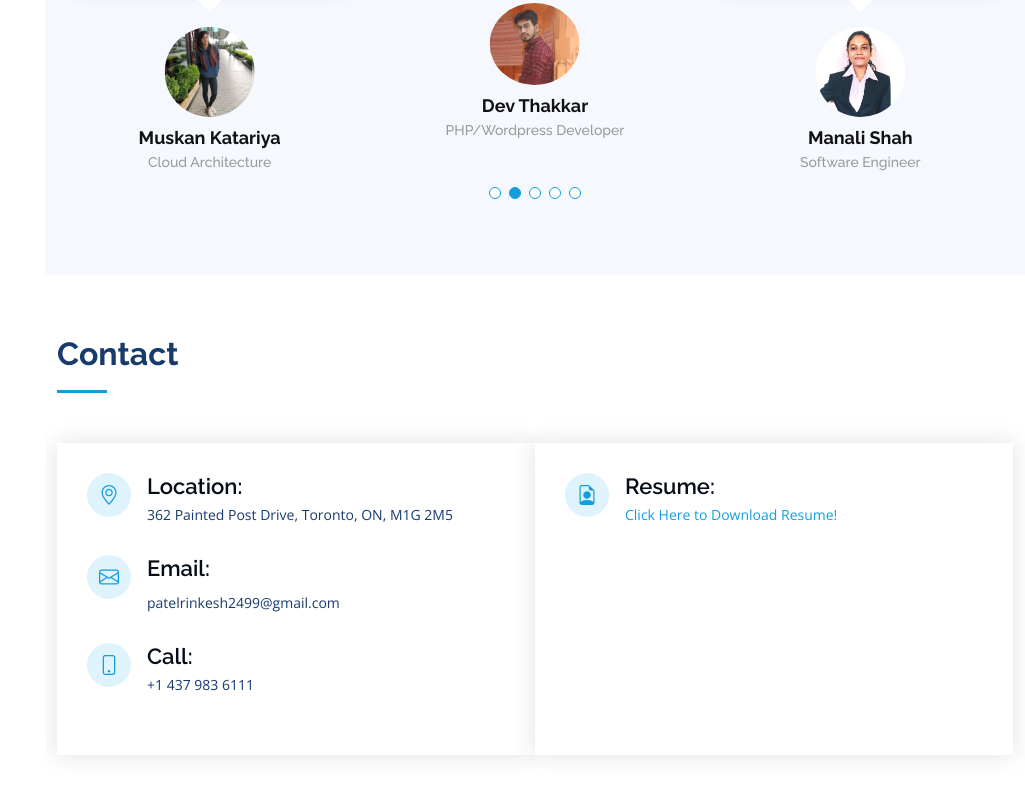
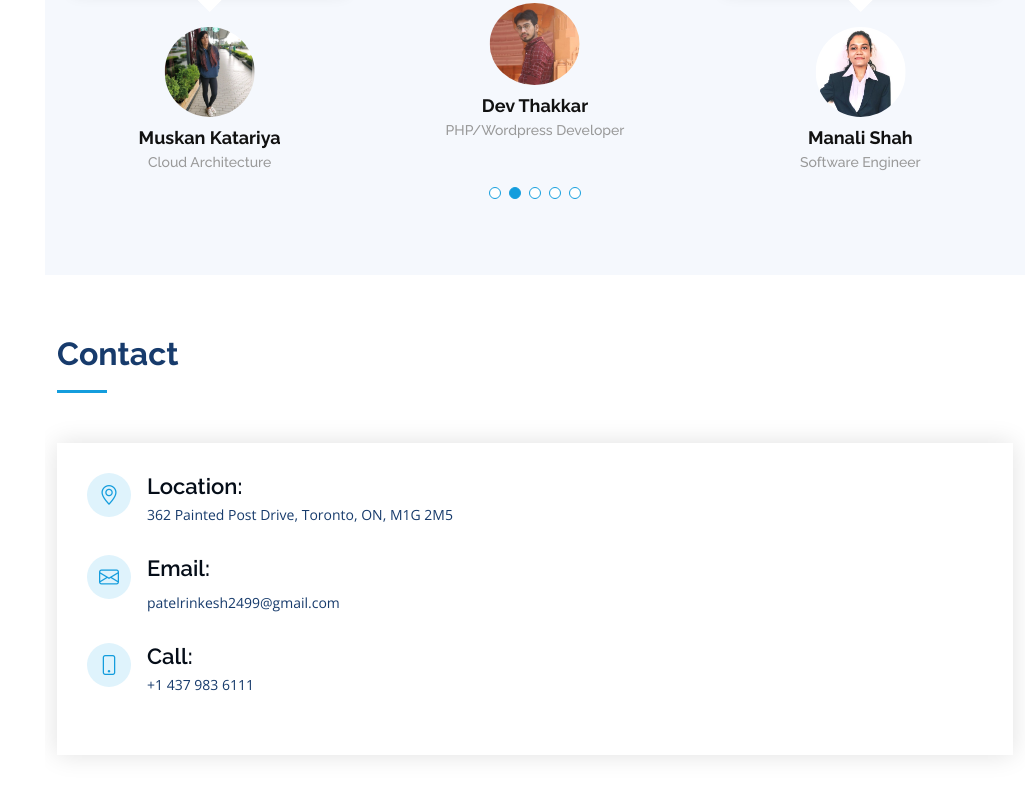
Before and after one commit to patelrinkesh24/portfolio, a plain HTML site: page index.html in a window 1280 px wide. Shown: the part 7039-7836 px from the top of the page, without its empty margins (255-1280 px from the left). Drawn offline with nearby package versions, Linux system fonts and the light colour scheme.

Commit message:
removing resume

```diff
--- a/index.html
+++ b/index.html
@@ -593,7 +593,6 @@
 
           <div class="d-flex align-items-stretch">
             <div class="info">
-              <div class="col">
                 <div class="address">
                   <i class="bi bi-geo-alt"></i>
                   <h4>Location:</h4>
@@ -611,16 +610,6 @@
                 </div>
               </div>
             </div>
-            <div class="info">
-              <div class="col">
-                <div class="phone">
-                  <i class="bi bi-file-earmark-person"></i>
-                  <h4>Resume:</h4>
-                  <p><a href="assets/resume/Resume.pdf" download>Click Here to Download Resume!</a></p>
-                </div>
-              </div>
-            </div>
-          </div>
         </div>
       </div>
     </section><!-- End Contact Section -->
```
